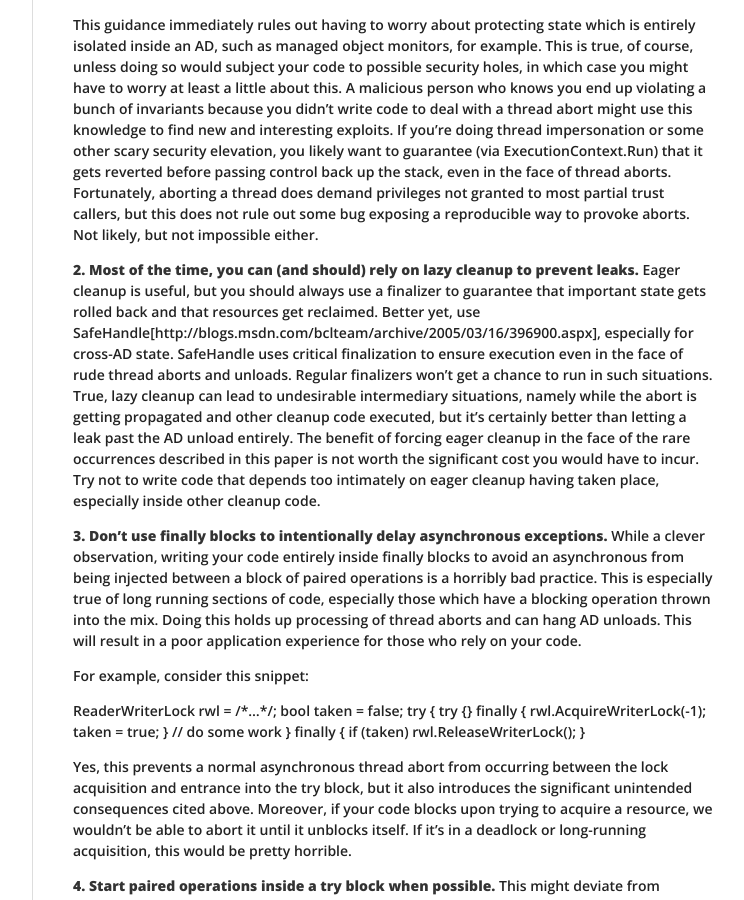
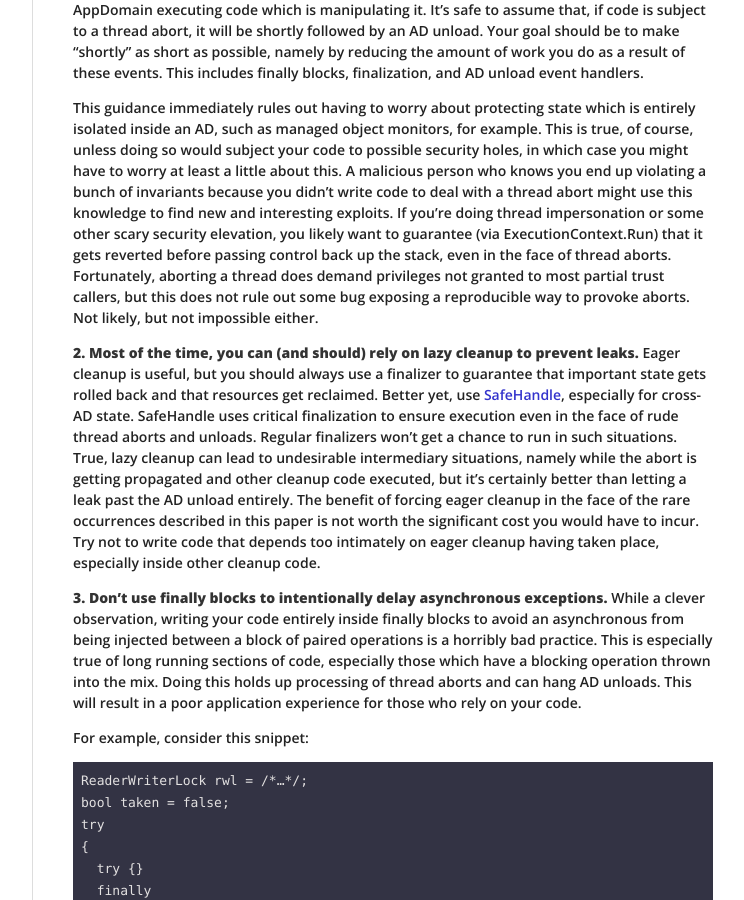
Before and after one commit to joeduffy/joeduffy.github.io, a Jekyll site: the page built from _posts/2005-03-18-atomicity-and-asynchronous-exception-failures.md, in a window 1280 px wide and 900 px high, scrolled down 2732 px. Shown: the whole window, without its empty margins (378-1122 px from the left). Built offline with Jekyll 4.4.1, drawn with Linux system fonts in a browser that asks for light colours; nearby versions of some CDN libraries; comment, search, counter and statistics services are not loaded; some of the changed text lies outside the part shown.

Commit message:
Fix broken code formatting
I noticed that the code samples we're formatted correctly, hope this helps?

````diff
--- a/_posts/2005-03-18-atomicity-and-asynchronous-exception-failures.md
+++ b/_posts/2005-03-18-atomicity-and-asynchronous-exception-failures.md
@@ -110,7 +110,12 @@ difficulty of trying to become resilient.
 
 As a simple example, all of this means that given trivial code like this:
 
-using (Foo x = new Foo()) { // … }
+```
+using (Foo x = new Foo())
+{
+  // …
+}
+```
 
 It can fail in nontrivial ways. For example, if a ThreadAbortException were
 raised sometime between the invocation of Foo's constructor and the assignment
@@ -187,7 +192,7 @@ provoke aborts. Not likely, but not impossible either.
 leaks.** Eager cleanup is useful, but you should always use a finalizer to
 guarantee that important state gets rolled back and that resources get
 reclaimed. Better yet, use
-SafeHandle[http://blogs.msdn.com/bclteam/archive/2005/03/16/396900.aspx],
+[SafeHandle](http://blogs.msdn.com/bclteam/archive/2005/03/16/396900.aspx),
 especially for cross-AD state. SafeHandle uses critical finalization to ensure
 execution even in the face of rude thread aborts and unloads. Regular
 finalizers won't get a chance to run in such situations. True, lazy cleanup can
@@ -209,9 +214,25 @@ will result in a poor application experience for those who rely on your code.
 
 For example, consider this snippet:
 
-ReaderWriterLock rwl = /\*…\*/; bool taken = false; try { try {} finally {
-rwl.AcquireWriterLock(-1); taken = true; } // do some work } finally { if
-(taken) rwl.ReleaseWriterLock(); }
+```
+ReaderWriterLock rwl = /*…*/;
+bool taken = false;
+try
+{
+  try {}
+  finally
+  {
+    rwl.AcquireWriterLock(-1);
+    taken = true;
+  }
+  // do some work
+}
+finally
+{
+  if (taken)
+    rwl.ReleaseWriterLock();
+}
+```
 
 Yes, this prevents a normal asynchronous thread abort from occurring between
 the lock acquisition and entrance into the try block, but it also introduces
@@ -326,8 +347,19 @@ you've successfully taken the lock. This alleviates concern about #4 above
 causing problems. For example, one could imagine the C# 'lock' keyword emitted
 code like this in the future:
 
-bool took = false; try { Monitor.ReliableEnter(foo, out took); // code inside
-synchronized block } finally { if (took) Monitor.Exit(foo); }
+```
+bool took = false;
+try
+{
+  Monitor.ReliableEnter(foo, out took); // code inside synchronized block
+}
+finally
+{
+  if (took)
+    Monitor.Exit(foo);
+}
+}
+```
 
 So long as you abide by rule #5 above, you will get the benefits of whatever
 innovation we do for free, and this doesn't rely on any JIT hackery. We will
````
